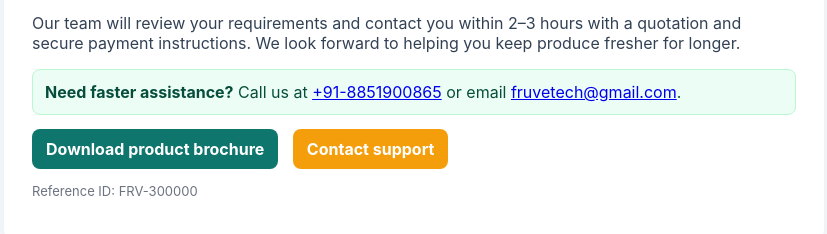
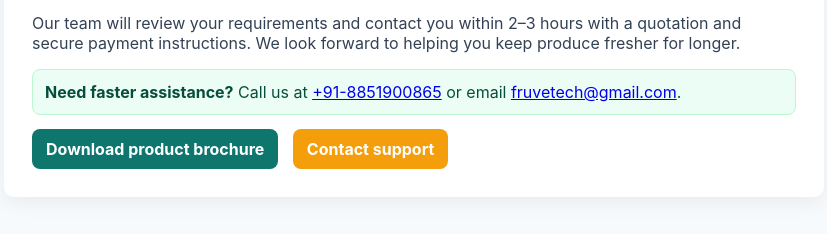
Before and after one commit to anishakamat2906/OrderPage, a plain HTML site: page thank-you.html in a window 1280 px wide. Shown: the part 142-376 px from the top of the page, without its empty margins (226-1053 px from the left). Drawn offline with Linux system fonts and the light colour scheme.

Commit message:
Update thank-you.html

```diff
--- a/thank-you.html
+++ b/thank-you.html
@@ -27,7 +27,7 @@
       <a class="btn" href="https://drive.google.com/file/d/1tmNDNuyG8qDIgqnejemvfYdo0G740z3R/view?usp=sharing" target="_blank" rel="noopener">Download product brochure</a>
       <a class="btn" href="https://www.fruvetech.com/#" style="background:#f59e0b;margin-left:10px">Contact support</a>
 
-      <p style="margin-top:14px;color:#6b7280;font-size:13px">Reference ID: FRV-<span id="refid-placeholder">xxxxx</span></p>
+
     </div>
   </div>
 
```
